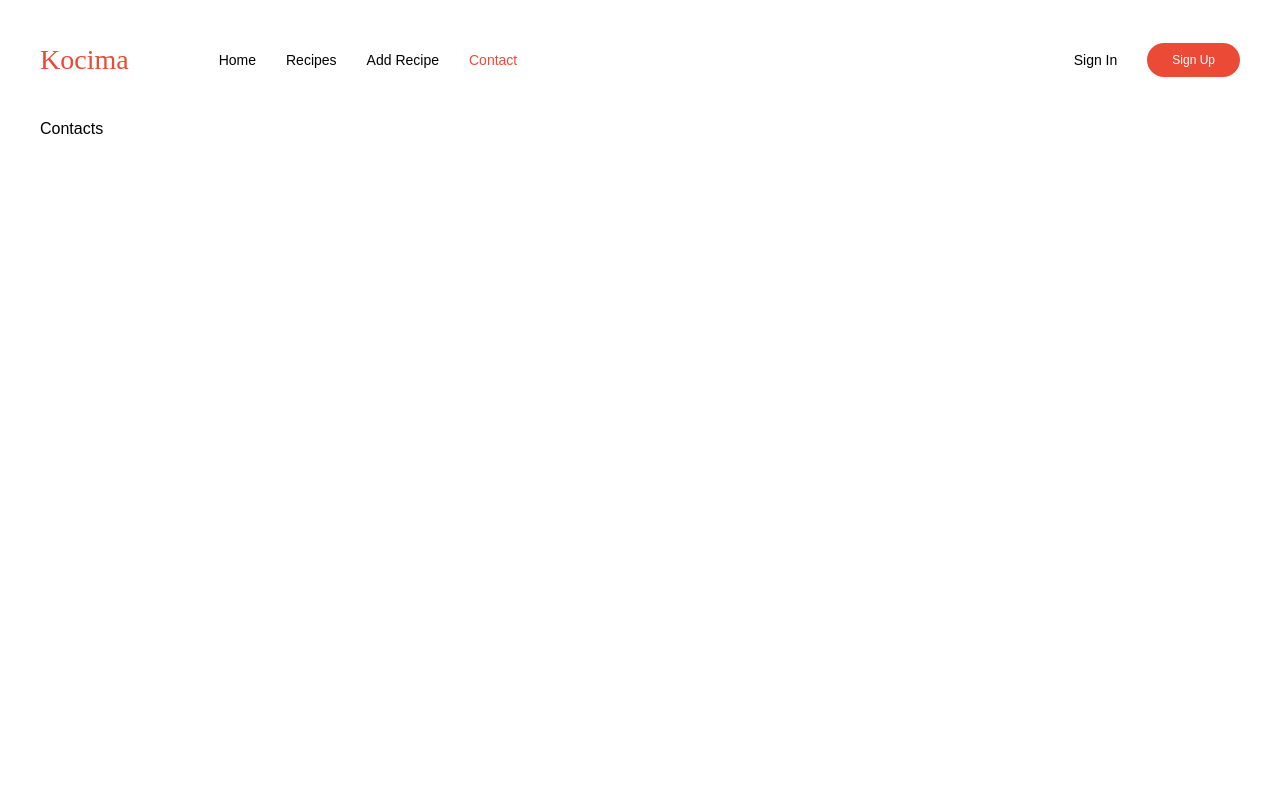
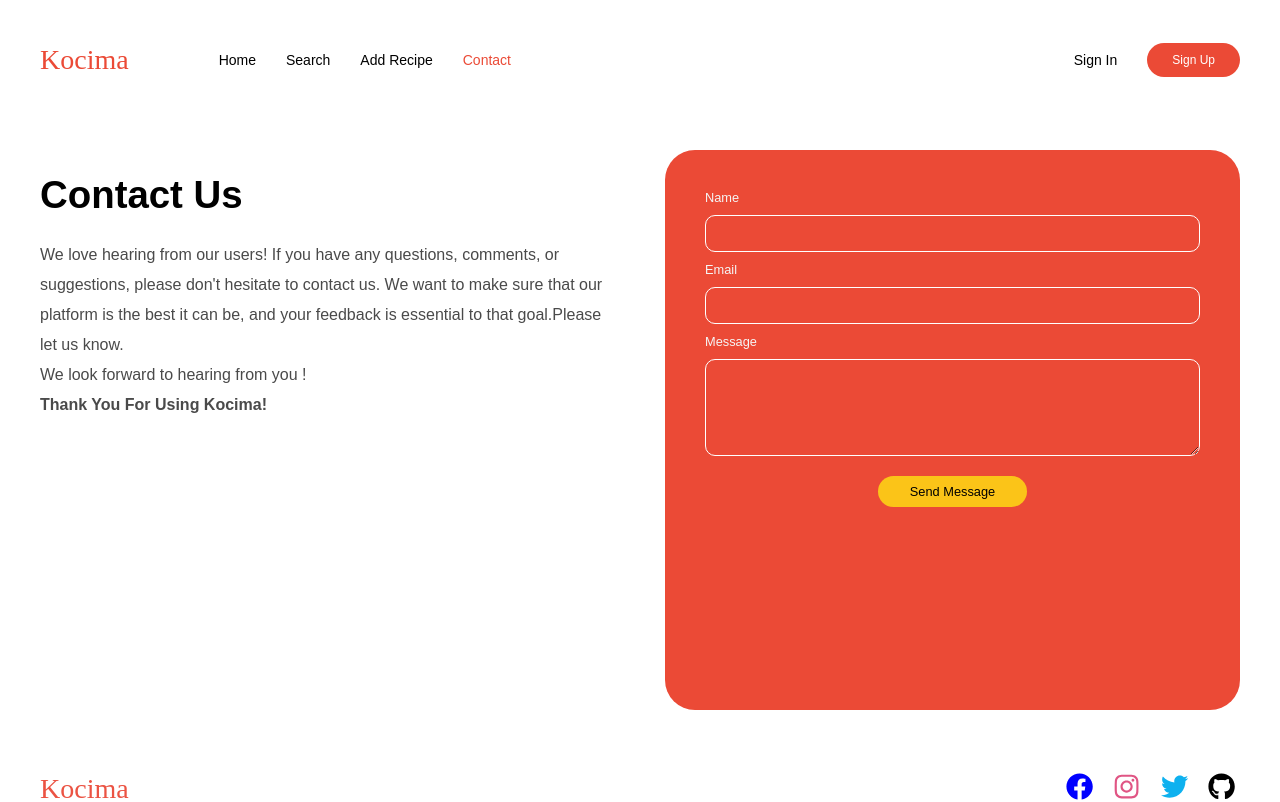
Before and after one commit to MartinMurithi/Recipe-App, a React (Create React App) app in the folder client/: page /contacts in a window 1280 px wide. Shown: the top 802 px of the page. Built offline with nearby package versions, Linux system fonts and the light colour scheme.

Commit message:
Login page

```diff
--- a/client/src/App.js
+++ b/client/src/App.js
@@ -2,11 +2,12 @@ import './App.css';
 import { Routes, Route } from "react-router-dom";
 import Home from "./pages/Home";
 import Nav from "./components/nav/Nav";
-import Recipes from "./pages/Recipes";
 import AddRecipe from "./pages/AddRecipe";
 import Contacts from "./pages/Contacts";
 import SignUp from "./pages/SignUp";
 import SignIn from "./pages/SignIn";
+import Search from './pages/Search';
+import Footer from './components/footer/Footer';
 function App() {
 
 
@@ -15,12 +16,13 @@ function App() {
       <Nav />
       <Routes>
         <Route path='/' element={<Home/>} />
-        <Route path='/recipes' element={<Recipes/>} />
+        <Route path='/search' element={<Search/>} />
         <Route path='/addRecipe' element={<AddRecipe/> } />
         <Route path='/contacts' element={<Contacts/> } />
         <Route path='/signUp' element={<SignUp/> } />
         <Route path='/signIn' element={<SignIn/> } />
-    </Routes>
+      </Routes>
+      <Footer/>
     </div>
   );
 }
--- /dev/null
+++ b/client/src/components/contacts/ContactSection.css
@@ -0,0 +1,75 @@
+.contactSection {
+  display: flex;
+  justify-content: center;
+  gap: 50px;
+  /* background-color: red; */
+  height: 70vh;
+  margin: 60px 0;
+}
+
+.description {
+  width: 50%;
+  margin-top: 20px;
+}
+
+.span {
+  font-weight: 800;
+  text-transform: capitalize;
+}
+
+.contact {
+  font-size: 2.4rem;
+  line-height: 50px;
+  font-weight: 600;
+  margin: 0 0 20px;
+}
+
+.contactDescription {
+  color: #4a4a4a;
+  font-size: 1rem;
+  line-height: 30px;
+  font-weight: 400;
+}
+
+.contactFormSection {
+  width: 50%;
+  background-color: #eb4a36;
+  border-radius: 30px;
+  color: whitesmoke;
+}
+
+.contactForm {
+  display: flex;
+  flex-direction: column;
+  margin: 30px 40px;
+}
+
+.contactFormLabel {
+  font-size: 0.8rem;
+  padding: 10px 0;
+}
+
+#email,
+#name,
+#message {
+  padding: 10px 20px;
+  border: 1px solid white;
+  border-radius: 10px;
+  outline: transparent;
+  font-size: 0.8rem;
+  background-color: transparent;
+  color: whitesmoke;
+}
+
+.sendMessageBtn {
+  background-color: #fbc418;
+  display: block;
+  margin: 20px auto;
+  padding: 8px 0px;
+  width: 30%;
+  outline: transparent;
+  border-style: none;
+  border-radius: 20px;
+  font-size: 0.8rem;
+  cursor: pointer;
+}
--- /dev/null
+++ b/client/src/components/contacts/ContactSection.jsx
@@ -0,0 +1,30 @@
+import React from 'react';
+import "./ContactSection.css";
+
+function ContactSection() {
+  return (
+      <div className='contactSection'>
+          <div className="description">
+              <h2 className='contact'>Contact Us</h2>
+              <p className="contactDescription">
+                  We love hearing from our users! If you have any questions, comments, or suggestions, please don't hesitate to contact us. We want to make sure that our platform is the best it can be, and your feedback is essential to that goal.Please let us know.<br/>
+                  We look forward to hearing from you !<br />
+                  <span className='span'>Thank you for using Kocima!</span>
+              </p>
+          </div>
+          <div className="contactFormSection">
+              <form action="" className='contactForm'>
+                  <label htmlFor="name" className='contactFormLabel'>Name</label>
+                  <input type="text" name="name" id="name" />
+                  <label htmlFor="email" className='contactFormLabel'>Email</label>
+                  <input type="email" name="email" id="email" />
+                  <label htmlFor="message" className='contactFormLabel'>Message</label>
+                  <textarea name="nessage" id="message" cols="30" rows="5"></textarea>
+                  <button className='sendMessageBtn'>Send Message</button>
+              </form>
+          </div>
+    </div>
+  )
+}
+
+export default ContactSection
--- a/client/src/components/header/HeaderSection.css
+++ b/client/src/components/header/HeaderSection.css
@@ -1,6 +1,7 @@
 
 .welcomeSection{
     height: 75vh;
+    margin: 20px 0 20px 0;
     background-image: url("../../images/bcg-img2.jpg");
     background-repeat: no-repeat;
     background-size: cover;
--- a/client/src/components/nav/Nav.css
+++ b/client/src/components/nav/Nav.css
@@ -4,6 +4,7 @@ nav{
     justify-content: space-between;
     align-items: center;
     height: 15vh;
+    margin-bottom: -30px;
 }
 
 .leftSide{
@@ -55,4 +56,5 @@ nav{
     border-radius: 25px;
     font-size: 12px;
     font-weight: 500;
+    cursor: pointer;
 }
--- a/client/src/components/nav/Nav.jsx
+++ b/client/src/components/nav/Nav.jsx
@@ -18,8 +18,8 @@ function Nav() {
             <NavLink to={"/"} className={"navLink"}>
               Home
             </NavLink>
-            <NavLink to={"/recipes"} className={"navLink"}>
-              Recipes
+            <NavLink to={"/search"} className={"navLink"}>
+              Search
             </NavLink>
             <NavLink to={"/addRecipe"} className={"navLink"}>
               Add Recipe
@@ -34,7 +34,7 @@ function Nav() {
           <NavLink to={"/signIn"} className={"navLink"}>
             Sign In
           </NavLink>
-          <button className="signUpBtn">Sign Up</button>
+          <button className="signUpBtn" onClick={()=>navigate("/signUp")}>Sign Up</button>
         </div>
       </nav>
     </>
--- a/client/src/components/searchBar/SearchBar.css
+++ b/client/src/components/searchBar/SearchBar.css
@@ -6,7 +6,7 @@
 
 .searchInput{
     width: 900px;
-    margin: 50px 0 50px 5px;
+    margin: 20px 0 50px 0px;
     padding: 15px 15px;
     border-radius: 5px;
     outline: transparent;
@@ -30,8 +30,8 @@
     background-color: #EB4A36;
     color: whitesmoke;
     font-size: .9rem;
-    margin: 50px 5px;
-    padding: 10px 18px;
+    margin: -30px 0 0 0px;
+    padding: 13px 18px;
     border-radius: 30px;
 }
 
--- a/client/src/pages/Contacts.jsx
+++ b/client/src/pages/Contacts.jsx
@@ -1,8 +1,11 @@
 import React from 'react'
+import ContactSection from '../components/contacts/ContactSection';
 
 function Contacts() {
   return (
-    <div>Contacts</div>
+    <div>
+      <ContactSection/>
+    </div>
   )
 }
 
--- a/client/src/pages/Home.jsx
+++ b/client/src/pages/Home.jsx
@@ -12,7 +12,6 @@ function Home() {
       <SearchBar />
       <RecipeList/>
       <Subscription />
-      <Footer/>
     </div>
   )
 }
--- a/client/src/pages/Recipes.jsx
+++ /dev/null
@@ -1,9 +0,0 @@
-import React from 'react'
-
-function Recipes() {
-  return (
-    <div>Recipes</div>
-  )
-}
-
-export default Recipes;
--- /dev/null
+++ b/client/src/pages/Search.jsx
@@ -0,0 +1,12 @@
+import React from 'react';
+import SearchBar from '../components/searchBar/SearchBar';
+
+function Search() {
+  return (
+    <div>
+      <SearchBar/>
+    </div>
+  )
+}
+
+export default Search;
```
